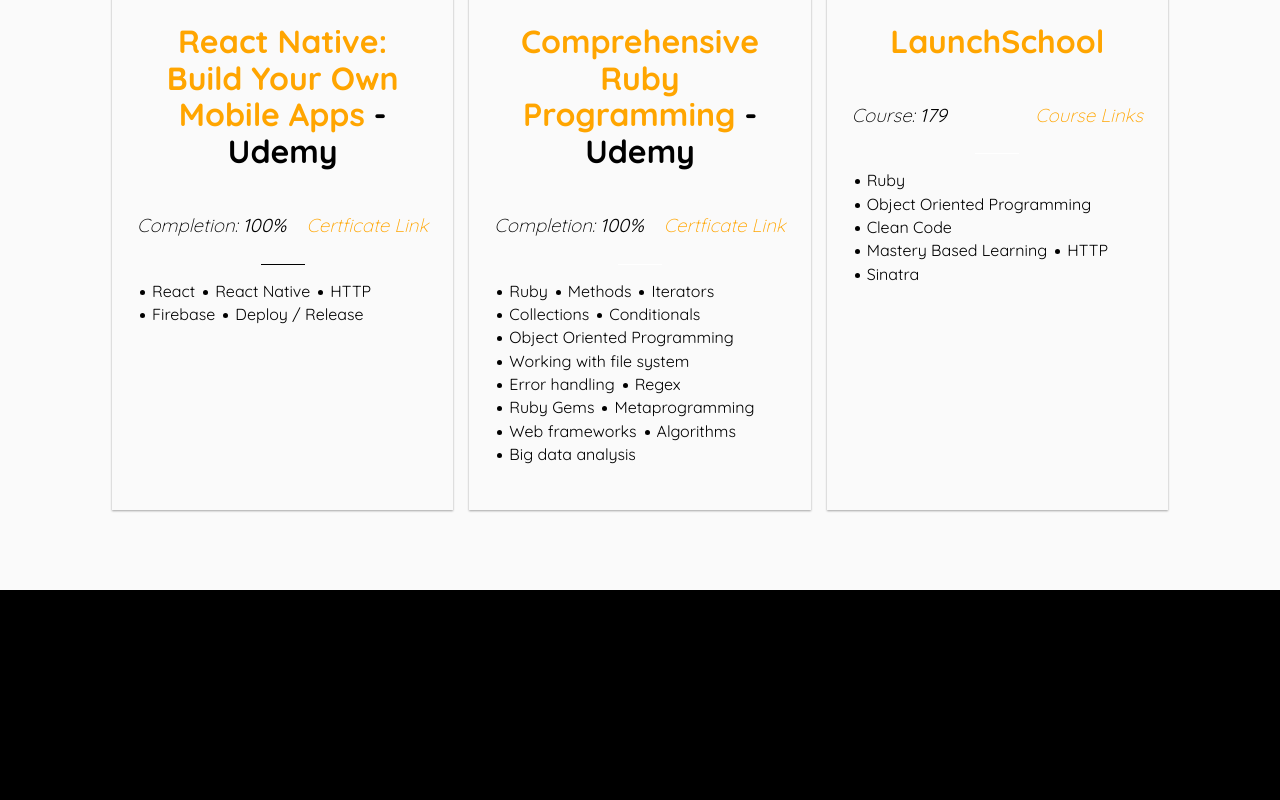
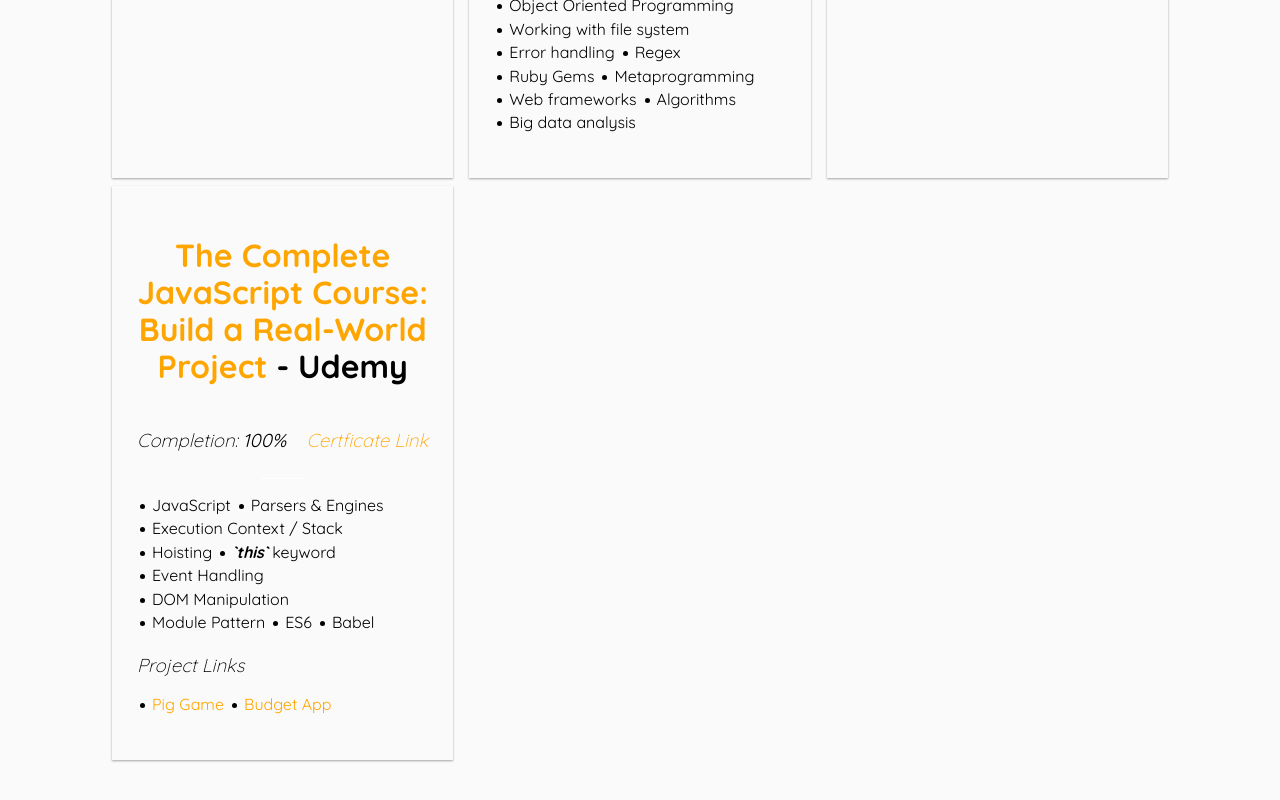
Before and after one commit to coltonehrman/personal-resume, a website built with webpack: page app/index.html in a window 1280 px wide. Shown: the part 3204-4004 px from the top of the page. Before the commit the page ends 3794 px from the top, so only its background shows below. Built offline with nearby package versions, Linux system fonts and the light colour scheme.

Commit message:
Update content

```diff
--- a/app/index.html
+++ b/app/index.html
@@ -92,34 +92,7 @@
             </div>
           </div>
 
-          <div class="col-sm-6 col-md-4">
-            <div class="card card--bg-orange">
-              <h2 class="card__title"><a href="https://udemy.com/the-complete-javascript-course/" target="_blank">The Complete JavaScript Course: Build a Real-World Project</a> - Udemy</h2>
 
-              <div class="card__points">
-                <h3 class="card__subtitle">Completion: <strong>59%</strong></h3>
-              </div>
-
-              <hr class="hr hr--white hr--thin hr--wider">
-
-              <ul class="card__list">
-                <li><span>JavaScript</span></li>
-                <li><span>Parsers &amp; Engines</span></li>
-                <li><span>Execution Context / Stack</span></li>
-                <li><span>Hoisting</span></li>
-                <li><span><strong><em>`this`</em></strong> keyword</span></li>
-                <li><span>Event Handling</span></li>
-                <li><span>DOM Manipulation</span></li>
-                <li><span>Module Pattern</span></li>
-              </ul>
-
-              <h3 class="card__subtitle">Project Links</h3>
-
-              <ul class="card__list">
-                <li><span><a href="https://coltonehrman.github.io/js-dice-game/" target="_blank">Pig Game</a></span></li>
-              </ul>
-            </div>
-          </div>
         </div>
 
       </div>
@@ -291,6 +264,43 @@
           </div>
         </div>
 
+        <hr class="hr--hidden">
+
+        <div class="row">
+          <div class="col-sm-6 col-md-4">
+            <div class="card">
+              <h2 class="card__title"><a class="orange" href="https://udemy.com/the-complete-javascript-course/" target="_blank">The Complete JavaScript Course: Build a Real-World Project</a> - Udemy</h2>
+
+              <div class="card__points">
+                <h3 class="card__subtitle">Completion: <strong>100%</strong></h3>
+                <h3 class="card__subtitle"><a class="orange" href="https://www.udemy.com/certificate/UC-16JVN55F/" target="_blank">Certficate Link</a></h3>
+              </div>
+
+              <hr class="hr hr--white hr--thin hr--wider">
+
+              <ul class="card__list">
+                <li><span>JavaScript</span></li>
+                <li><span>Parsers &amp; Engines</span></li>
+                <li><span>Execution Context / Stack</span></li>
+                <li><span>Hoisting</span></li>
+                <li><span><strong><em>`this`</em></strong> keyword</span></li>
+                <li><span>Event Handling</span></li>
+                <li><span>DOM Manipulation</span></li>
+                <li><span>Module Pattern</span></li>
+                <li><span>ES6</span></li>
+                <li><span>Babel</span></li>
+              </ul>
+
+              <h3 class="card__subtitle">Project Links</h3>
+
+              <ul class="card__list">
+                <li><span><a class="orange" href="https://coltonehrman.github.io/js-dice-game/" target="_blank">Pig Game</a></span></li>
+                <li><span><a class="orange" href="https://coltonehrman.github.io/js-budget-app/" target="_blank">Budget App</a></span></li>
+              </ul>
+            </div>
+          </div>
+        </div>
+
       </div>
     </section>
 
```
Also changed, not shown: docs/index.html (+37 -27 lines).
